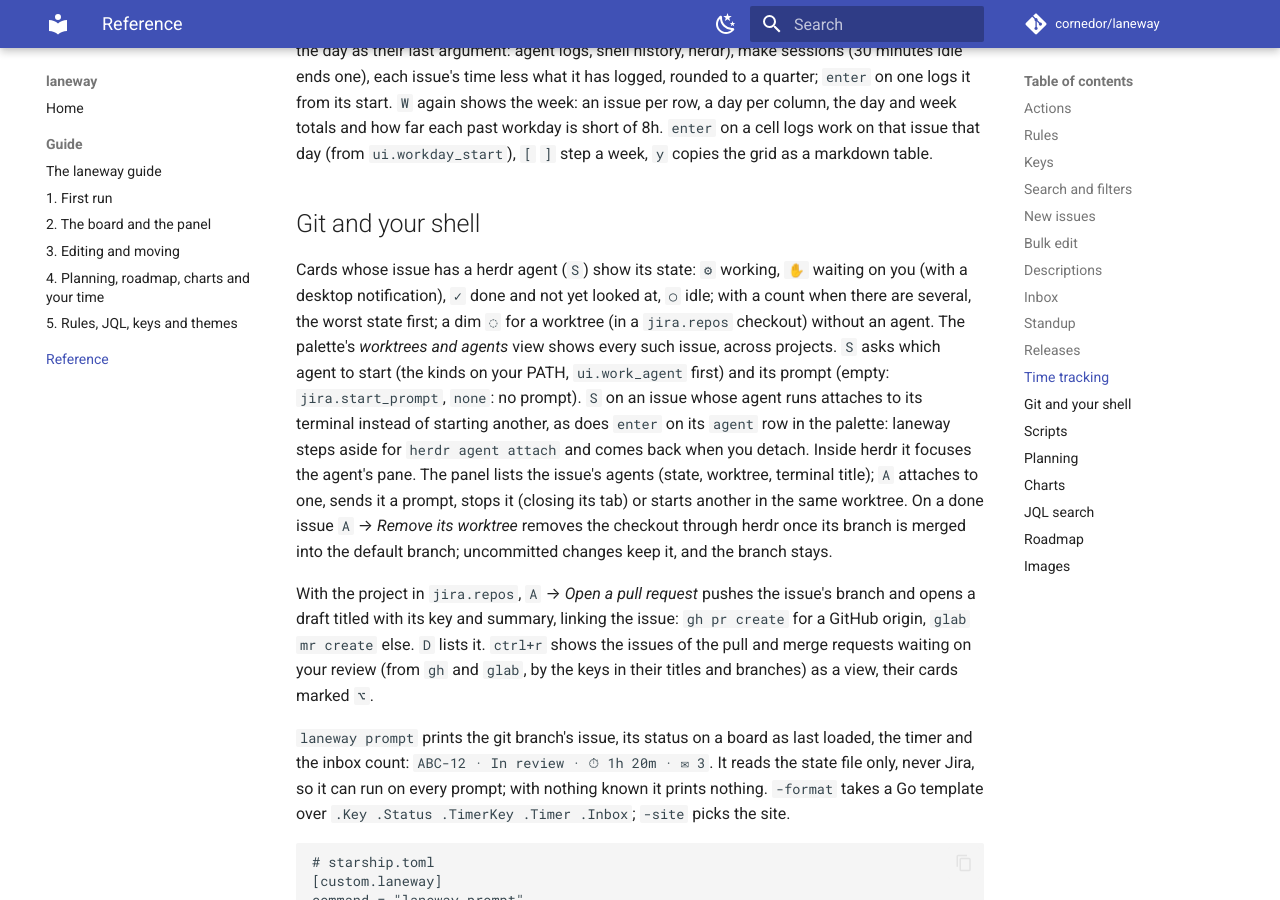
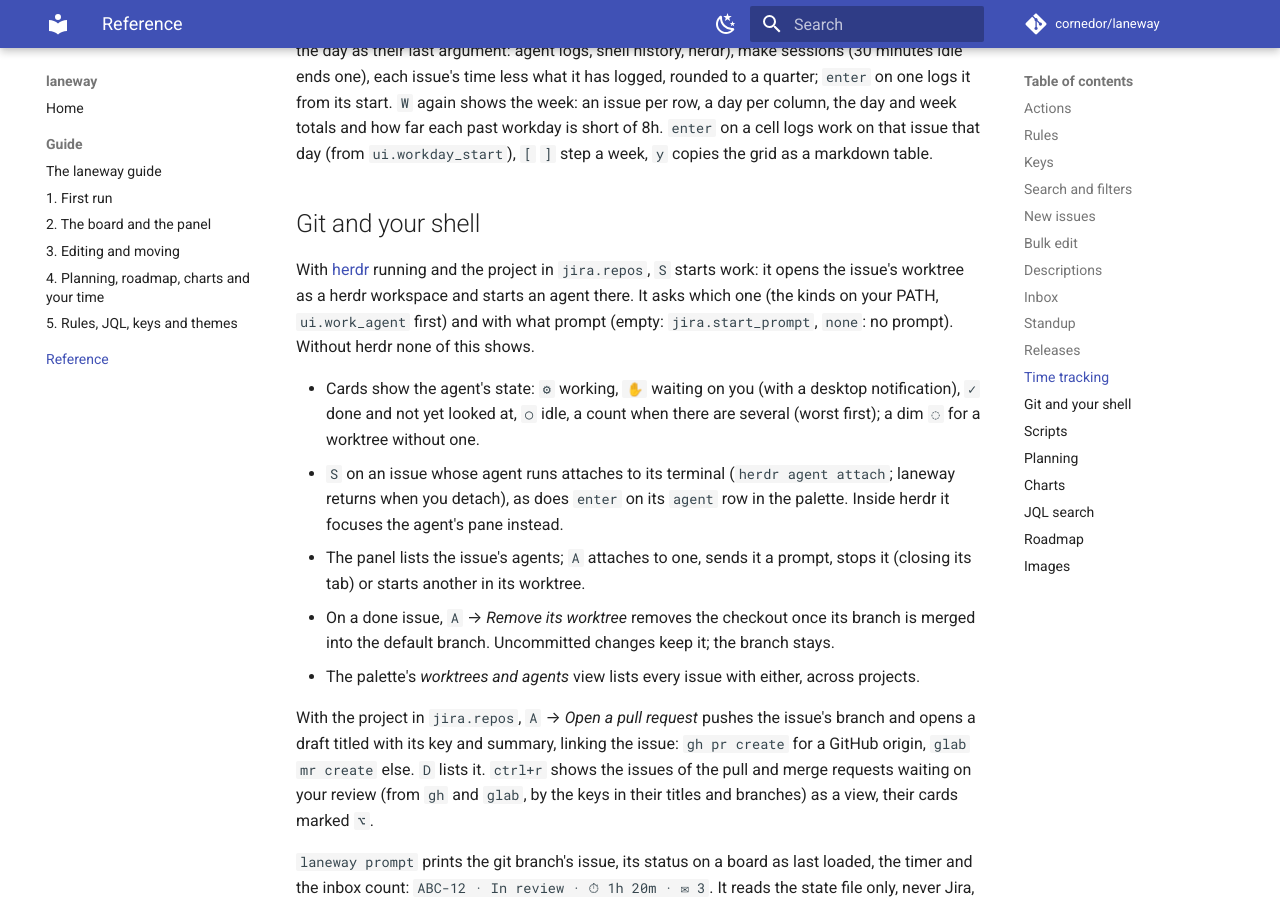
Before and after one commit to cornedor/laneway, an MkDocs documentation site: the page built from docs/reference.md, in a window 1280 px wide and 900 px high, scrolled down 11016 px. Built offline with MkDocs 1.6.1 and Material for MkDocs 9.7.7, drawn with Linux system fonts in a browser that asks for light colours; comment, search, counter and statistics services are not loaded.

Commit message:
Docs: herdr work as a short list, a feature line and a guide paragraph LAN-452
Co-Authored-By: Claude Opus 5.5 <noreply@anthropic.com>

```diff
--- a/README.md
+++ b/README.md
@@ -15,6 +15,7 @@ terminal.
 - Time tracking: log work, a timer, the day's and the week's worklogs, proposals from git and your agents' activity
 - Inbox of others' changes on every site; a standup of yours (commits too), or your team's walking the board
 - Git: branch keys in commits, draft pull requests, what waits on your review, a prompt segment
+- Coding agents: start one on an issue in its own worktree (herdr), see its state on the card, attach to it
 - Rules that notify, run a command or act on Jira when issues change
 - Scripts: list, view, create and move from the shell, completion, your own actions on a key
 - Several Jira sites, inline images in kitty and Ghostty; a local index of what you read, searchable offline; changes made offline sent later
@@ -488,22 +489,25 @@ week, `y` copies the grid as a markdown table.
 
 ## Git and your shell
 
-Cards whose issue has a herdr agent (`S`) show its state: `⚙` working, `✋`
-waiting on you (with a desktop notification), `✓` done and not yet looked
-at, `○` idle; with a count when there are several, the worst state first;
-a dim `◌` for a worktree (in a `jira.repos` checkout) without an agent. The
-palette's *worktrees and agents* view shows every such issue, across projects.
-`S` asks which agent to start (the kinds on your PATH, `ui.work_agent`
-first) and its prompt (empty: `jira.start_prompt`, `none`: no prompt).
-`S` on an issue whose agent runs attaches to its terminal instead of starting
-another, as does `enter` on its `agent` row in the palette: laneway steps
-aside for `herdr agent attach` and comes back when you detach. Inside herdr
-it focuses the agent's pane. The panel lists the issue's agents (state,
-worktree, terminal title); `A` attaches to one, sends it a prompt, stops it
-(closing its tab) or starts another in the same worktree. On a done issue
-`A` → *Remove its worktree* removes the checkout through herdr once its
-branch is merged into the default branch; uncommitted changes keep it, and
-the branch stays.
+With [herdr](https://herdr.dev) running and the project in `jira.repos`,
+`S` starts work: it opens the issue's worktree as a herdr workspace and
+starts an agent there. It asks which one (the kinds on your PATH,
+`ui.work_agent` first) and with what prompt (empty: `jira.start_prompt`,
+`none`: no prompt). Without herdr none of this shows.
+
+- Cards show the agent's state: `⚙` working, `✋` waiting on you (with a
+  desktop notification), `✓` done and not yet looked at, `○` idle, a count
+  when there are several (worst first); a dim `◌` for a worktree without one.
+- `S` on an issue whose agent runs attaches to its terminal (`herdr agent
+  attach`; laneway returns when you detach), as does `enter` on its `agent`
+  row in the palette. Inside herdr it focuses the agent's pane instead.
+- The panel lists the issue's agents; `A` attaches to one, sends it a
+  prompt, stops it (closing its tab) or starts another in its worktree.
+- On a done issue, `A` → *Remove its worktree* removes the checkout once
+  its branch is merged into the default branch. Uncommitted changes keep
+  it; the branch stays.
+- The palette's *worktrees and agents* view lists every issue with either,
+  across projects.
 
 With the project in `jira.repos`, `A` → *Open a pull request* pushes the
 issue's branch and opens a draft titled with its key and summary, linking
```
Also changed, not shown: docs/guide/04-planning-and-time.md (+6 -2 lines).
